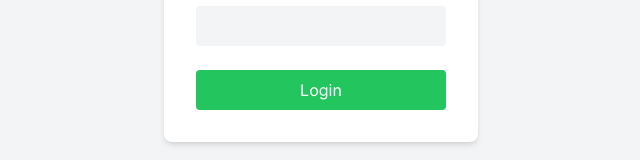
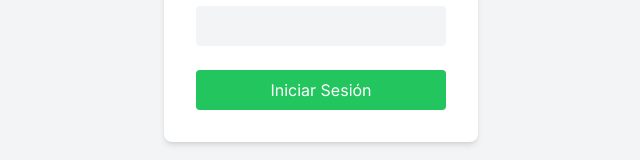
Before and after one commit to MrJohanF/paramo-de-guerrero, a Next.js app: page / in a window 1280 px wide. Shown: the part 430-590 px from the top of the page, without its empty margins (319-959 px from the left). Built offline with nearby package versions, Linux system fonts and the light colour scheme.

Commit message:
Refactor LoginComponent: update login button text to Spanish

```diff
--- a/src/app/components/LoginComponent.js
+++ b/src/app/components/LoginComponent.js
@@ -61,7 +61,7 @@ const LoginComponent = ({ onLogin }) => {
               isDarkMode ? 'bg-green-600 hover:bg-green-700' : 'bg-green-500 hover:bg-green-600'
             } text-white rounded transition-colors duration-300`}
           >
-            Login
+            Iniciar Sesión
           </motion.button>
         </form>
       </motion.div>
```
